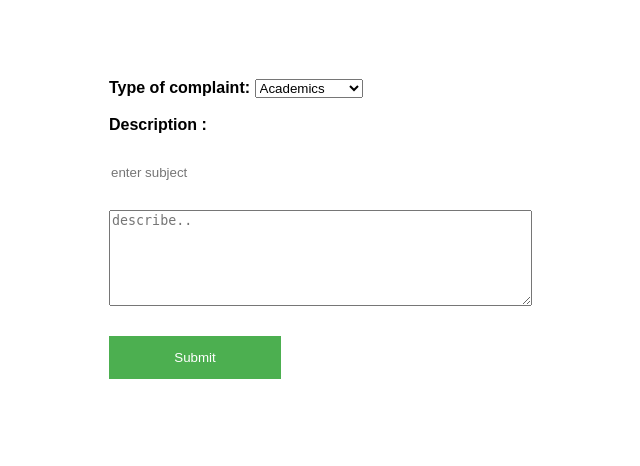
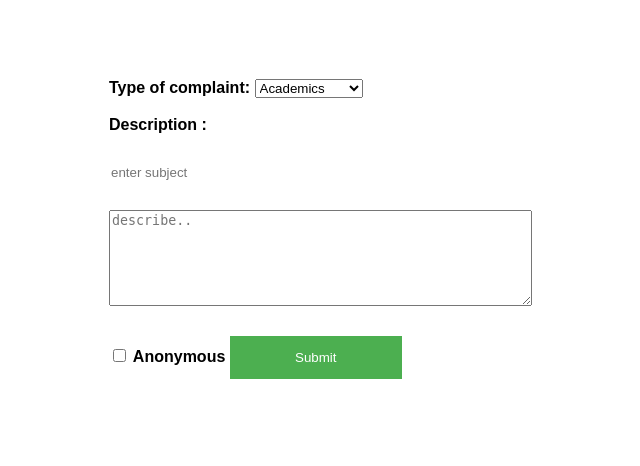
Before and after one commit to oohhallo/efms, a Django app: page /user/register_complaint in a window 1280 px wide. Shown: the part 190-656 px from the top of the page, without its empty margins (443-1083 px from the left). Run offline with Django 3.2, Linux system fonts and the light colour scheme; the visitor is signed in with stand-in values (Sample User, id 1).

Commit message:
Adds anonymous feature

```diff
--- a/complaint/models.py
+++ b/complaint/models.py
@@ -10,6 +10,8 @@ class Complaint(models.Model):
     title = models.CharField(max_length=400)
     description = models.TextField()
     id = models.AutoField(primary_key=True)
+    is_anonymous= models.BooleanField(default=False)
+
     STATUS_CHOICES = [
         ('reported', 'Reported'),
         ('in_progress', 'In Progress'),
--- a/complaint/templates/complaint/register_complaint.html
+++ b/complaint/templates/complaint/register_complaint.html
@@ -31,6 +31,8 @@
 <textarea id="ta" cols="50" rows="6" placeholder="describe.." name="description"></textarea>
 <br></br>
 {% if invalid_form %}<p>Invalid form. Try again!</p>{% endif %}
+<input type="checkbox" id="anonymous" name="is_anonymous">
+<label for="is_anonymous">Anonymous</label>
 <button type="submit" name="" value= "submit">Submit</button>
 </form>
 </div>
--- a/complaint/templates/complaint/view_complaint.html
+++ b/complaint/templates/complaint/view_complaint.html
@@ -4,6 +4,9 @@
 <div class="title"><u><b><b>Details</b></b></u></div>
 <div class="container">
 <div class="formbox">
+{% if complaint.is_anonymous == False %}
+<p>This is anonymous</p>
+{% endif %}
 	<form>
 		<label for="title"><b>Title of complaint:</label>
 		<input type="text" name="" value= {{complaint.title }} readonly><br></br>
@@ -27,7 +30,7 @@
 			<p>date: {{ remark.date }}</p>
 		{% endfor %}
 	<br><br><br>
-    </form>
+	</form>
 {% if request.user.profile.is_admin %}
 <form method="post" action="{% url 'view_complaint' complaint.id %}">
 	{% csrf_token %}
--- a/complaint/views.py
+++ b/complaint/views.py
@@ -122,11 +122,19 @@ def sign_up_view(request):
 def register_complaint_page(request):
     if(request.method == 'POST'):
         form = RegisterComplaintForm(request.POST)
+        is_anonymous=request.POST.get("is_anonymous")
         if form.is_valid():
             complaint = form.save(commit=False)
             complaint.author = request.user
-            complaint.save()
-            return render(request, 'complaint/register_complaint.html',
+            if is_anonymous :
+                complaint.is_anonymous = True
+                complaint.save()
+                return render(request, 'complaint/register_complaint.html',
+                   context={"form_saved": True,
+                             "register_header": 'active'})
+            else:
+                complaint.save()
+                return render(request, 'complaint/register_complaint.html',
                    context={"form_saved": True,
                              "register_header": 'active'})
         return render(request, 'complaint/register_complaint.html',
```
Also changed, not shown: complaint/migrations/0010_profile_is_anonymous.py (added), complaint/migrations/0011_auto_20200512_2151.py (added).
